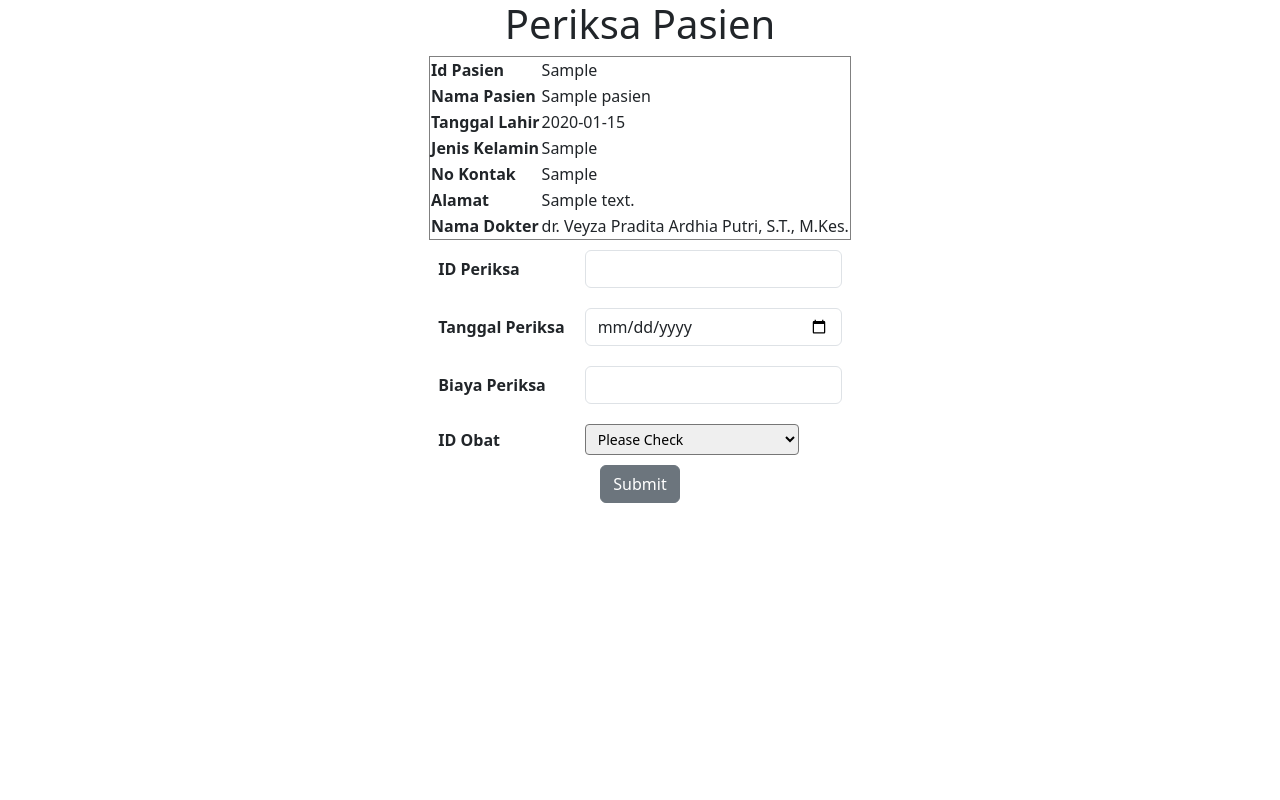
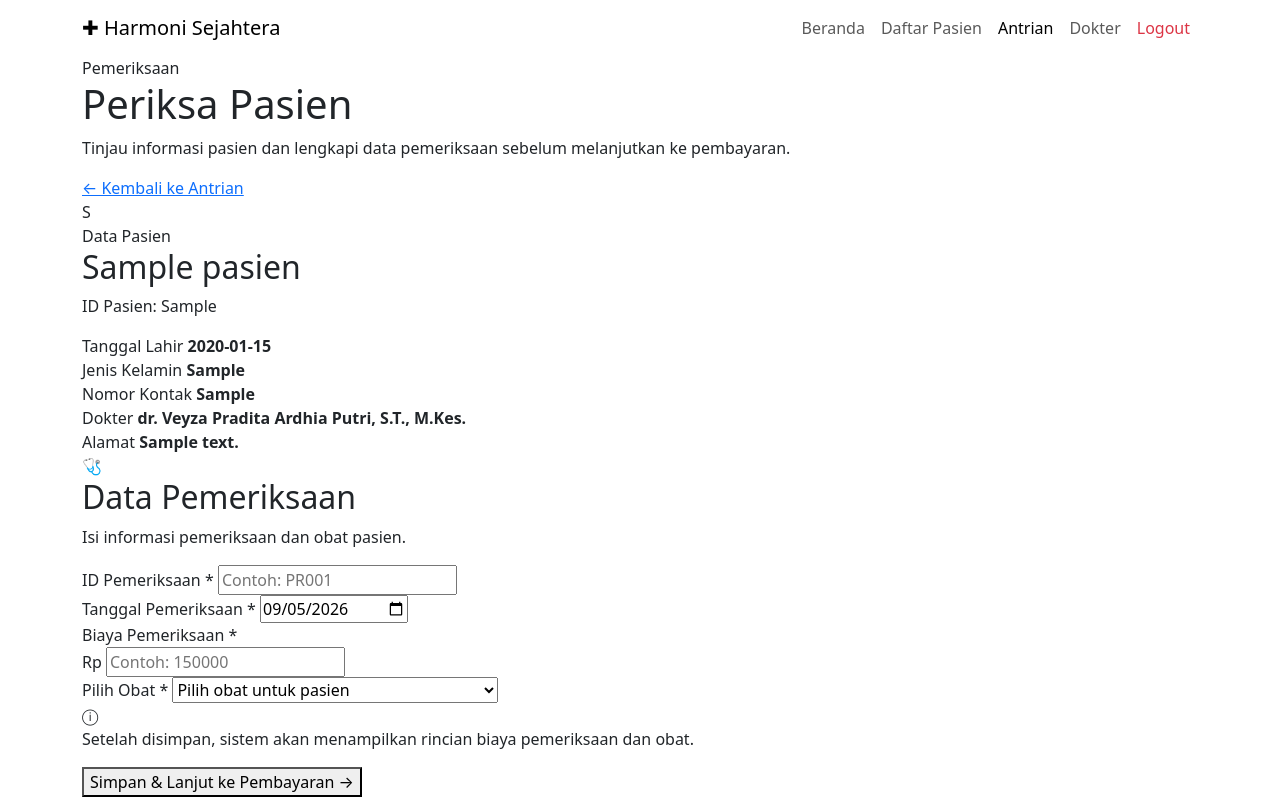
Before and after one commit to Veyzaputri/harmoni-sejahtera-hospital, a PHP site: the page made by periksa_pasien.php in a window 1280 px wide. Run offline with PHP 8.4, Linux system fonts and the light colour scheme; the visitor is signed in with stand-in values (Sample User, id 1); data comes from the database, SQL or seed files in the repository; tables that the repository leaves empty hold one stand-in row (values such as "Sample post").

Commit message:
Refactor periksa_pasien.php for improved layout
Updated the layout and structure of the patient examination page, including changes to the HTML head, body, and form elements for better user experience and functionality.

```diff
--- a/periksa_pasien.php
+++ b/periksa_pasien.php
@@ -1,92 +1,338 @@
+<?php
+session_start();
+
+if (empty($_SESSION['username'])) {
+    header("Location: login.php?pesan=belum_login");
+    exit;
+}
+
+include "koneksi.php";
+
+$idpasien = $_GET["ID_pasien"] ?? "";
+
+$stmt = $connect->prepare(
+    "SELECT pasien.*, dokter.nama_dokter
+     FROM pasien
+     LEFT JOIN dokter ON pasien.id_dokter = dokter.id_dokter
+     WHERE pasien.ID_pasien = ?"
+);
+
+$stmt->bind_param("s", $idpasien);
+$stmt->execute();
+
+$result = $stmt->get_result();
+$pasien = $result->fetch_assoc();
+
+$obatQuery = mysqli_query(
+    $connect,
+    "SELECT Id_obat, nama_obat, harga_obat
+     FROM obat
+     ORDER BY nama_obat ASC"
+);
+
+if (!$pasien) {
+    die("Data pasien tidak ditemukan.");
+}
+?>
+
 <!doctype html>
-<html lang="en">
+<html lang="id">
 <head>
     <meta charset="utf-8">
     <meta name="viewport" content="width=device-width, initial-scale=1">
-    <title>Periksa Pasien</title>
-    <link href="https://cdn.jsdelivr.net/npm/bootstrap@5.3.2/dist/css/bootstrap.min.css" rel="stylesheet" integrity="sha384-T3c6CoIi6uLrA9TneNEoa7RxnatzjcDSCmG1MXxSR1GAsXEV/Dwwykc2MPK8M2HN" crossorigin="anonymous">
+
+    <title>Periksa Pasien | Harmoni Sejahtera</title>
+
+    <link href="https://cdn.jsdelivr.net/npm/bootstrap@5.3.2/dist/css/bootstrap.min.css" rel="stylesheet">
+    <link rel="stylesheet" href="examination.css">
 </head>
+
 <body>
-    <center>
+
+<nav class="navbar navbar-expand-lg sticky-top">
+    <div class="container">
+
+        <a class="navbar-brand hospital-brand" href="home.php">
+            <span class="brand-icon">✚</span>
+            Harmoni Sejahtera
+        </a>
+
+        <button class="navbar-toggler"
+                type="button"
+                data-bs-toggle="collapse"
+                data-bs-target="#navbarMain">
+            <span class="navbar-toggler-icon"></span>
+        </button>
+
+        <div class="collapse navbar-collapse" id="navbarMain">
+            <ul class="navbar-nav ms-auto align-items-lg-center">
+
+                <li class="nav-item">
+                    <a class="nav-link" href="home.php">Beranda</a>
+                </li>
+
+                <li class="nav-item">
+                    <a class="nav-link" href="form_pasien.php">Daftar Pasien</a>
+                </li>
+
+                <li class="nav-item">
+                    <a class="nav-link active" href="tampil_pasien.php">Antrian</a>
+                </li>
+
+                <li class="nav-item">
+                    <a class="nav-link" href="jadwal_dokter.php">Dokter</a>
+                </li>
+
+                <li class="nav-item">
+                    <a class="nav-link text-danger" href="logout.php">Logout</a>
+                </li>
+
+            </ul>
+        </div>
+
+    </div>
+</nav>
+
+
+<main class="examination-page">
+
+    <div class="container">
+
+        <div class="page-heading">
+
+            <div>
+                <span class="page-label">Pemeriksaan</span>
+
                 <h1>Periksa Pasien</h1>
-    <table border=1>
-    <?php
-    include 'koneksi.php';
-    $idpasien = $_GET['ID_pasien'];
-    $query=mysqli_query($connect, "SELECT pasien.*, dokter.nama_dokter
-    FROM pasien
-    LEFT JOIN dokter ON pasien.id_dokter = dokter.id_dokter
-    WHERE pasien.ID_pasien = '$idpasien'" );
-    while ($data=mysqli_fetch_array($query))
-    {?>
-    <tr>
-        <th>Id Pasien</th>
-        <td><?php echo $data['ID_pasien'] ?></td>
-    </tr>
-    <tr>
-        <th>Nama Pasien</th>
-        <td><?php echo $data['nama_pasien'] ?></td>
-    </tr>
-    <tr>
-        <th>Tanggal Lahir</th>
-        <td><?php echo $data['tgl_lahir'] ?></td>
-    </tr>
-    <tr>
-        <th>Jenis Kelamin</th>
-        <td><?php echo $data['jenis_kelamin'] ?></td>
-    </tr>
-    <tr>
-        <th>No Kontak</th>
-        <td><?php echo $data['no_kontak'] ?></td>
-    </tr>
-    <tr>
-        <th>Alamat</th>
-        <td><?php echo $data['alamat'] ?></td>
-    </tr>
-    <tr>
-        <th>Nama Dokter</th>
-        <td><?php echo $data['nama_dokter'] ?></td>
-    </tr>
 
-    <?php } ?>
-    </table>
+                <p>
+                    Tinjau informasi pasien dan lengkapi data pemeriksaan
+                    sebelum melanjutkan ke pembayaran.
+                </p>
+            </div>
 
-    <form action="input_periksa.php" method="POST" >
-        <input type="hidden" name="ID_pasien" value="<?php echo $idpasien ?>">
-    <table cellpadding=10 cellspacing=15>
-        <tr>
-            <th>ID Periksa</th>
-            <td><input type="text" class="form-control" id="birthdaytime" name="ID_periksa"></td>
-        </tr>
-        <tr>
-            <th>Tanggal Periksa</th>
-            <td><input type="date" class="form-control" id="birthdaytime" name="tanggal_periksa"></td>
-        </tr>
-        <tr>
-            <th>Biaya Periksa</th>
-            <td><input type="text" class="form-control" id="birthdaytime" name="biaya_periksa"></td>
-        </tr>
-        <tr>
-            <th>ID Obat</th>
-            <td>
-            <select class="col-10 form-select-sm" aria-label="Small select example" name="id_obat2">
-            <option selected>Please Check</option>
-            <option value="1" >Alprazolam (Antiansietas)</option>
-            <option value="2" >Fluvoxamine (Antidepresan)</option>
-            <option value="3" >Quetiapin (Antipsikotik)</option>
-            <option value="4" >Valproat (Antipilepsi)</option>
-            <option value="5" >Benzodiazepine (Penenang)</option>
-            <option value="6" >Phenelzine (MAOI)</option>
-            <option value="7" >Propranolol (Beta-blocker)</option>
-            <option value="8" >Buspirone (Kecemasan)</option>
+            <a href="tampil_pasien.php" class="back-button">
+                ← Kembali ke Antrian
+            </a>
+
+        </div>
+
+
+        <div class="content-grid">
+
+            <section class="patient-card">
+
+                <div class="card-heading">
+
+                    <div class="patient-avatar">
+                        <?= strtoupper(substr($pasien["nama_pasien"], 0, 1)); ?>
+                    </div>
+
+                    <div>
+                        <span>Data Pasien</span>
+
+                        <h2>
+                            <?= htmlspecialchars($pasien["nama_pasien"]); ?>
+                        </h2>
+
+                        <p>
+                            ID Pasien:
+                            <?= htmlspecialchars($pasien["ID_pasien"]); ?>
+                        </p>
+                    </div>
+
+                </div>
+
+
+                <div class="patient-details">
+
+                    <div class="detail-item">
+                        <span>Tanggal Lahir</span>
+                        <strong>
+                            <?= htmlspecialchars($pasien["tgl_lahir"]); ?>
+                        </strong>
+                    </div>
+
+                    <div class="detail-item">
+                        <span>Jenis Kelamin</span>
+                        <strong>
+                            <?= htmlspecialchars($pasien["jenis_kelamin"]); ?>
+                        </strong>
+                    </div>
+
+                    <div class="detail-item">
+                        <span>Nomor Kontak</span>
+                        <strong>
+                            <?= htmlspecialchars($pasien["no_kontak"] ?: "-"); ?>
+                        </strong>
+                    </div>
+
+                    <div class="detail-item">
+                        <span>Dokter</span>
+                        <strong>
+                            <?= htmlspecialchars($pasien["nama_dokter"] ?: "-"); ?>
+                        </strong>
+                    </div>
+
+                    <div class="detail-item detail-full">
+                        <span>Alamat</span>
+                        <strong>
+                            <?= htmlspecialchars($pasien["alamat"] ?: "-"); ?>
+                        </strong>
+                    </div>
+
+                </div>
+
+            </section>
+
+
+            <section class="form-card">
+
+                <div class="form-heading">
+
+                    <div class="form-icon">🩺</div>
+
+                    <div>
+                        <h2>Data Pemeriksaan</h2>
+
+                        <p>
+                            Isi informasi pemeriksaan dan obat pasien.
+                        </p>
+                    </div>
+
+                </div>
+
+
+                <form action="input_periksa.php" method="POST">
+
+                    <input
+                        type="hidden"
+                        name="ID_pasien"
+                        value="<?= htmlspecialchars($idpasien); ?>"
+                    >
+
+
+                    <div class="form-group">
+
+                        <label for="ID_periksa">
+                            ID Pemeriksaan <span>*</span>
+                        </label>
+
+                        <input
+                            type="text"
+                            id="ID_periksa"
+                            name="ID_periksa"
+                            placeholder="Contoh: PR001"
+                            required
+                        >
+
+                    </div>
+
+
+                    <div class="form-group">
+
+                        <label for="tanggal_periksa">
+                            Tanggal Pemeriksaan <span>*</span>
+                        </label>
+
+                        <input
+                            type="date"
+                            id="tanggal_periksa"
+                            name="tanggal_periksa"
+                            value="<?= date("Y-m-d"); ?>"
+                            required
+                        >
+
+                    </div>
+
+
+                    <div class="form-group">
+
+                        <label for="biaya_periksa">
+                            Biaya Pemeriksaan <span>*</span>
+                        </label>
+
+                        <div class="currency-input">
+
+                            <span>Rp</span>
+
+                            <input
+                                type="number"
+                                id="biaya_periksa"
+                                name="biaya_periksa"
+                                placeholder="Contoh: 150000"
+                                min="0"
+                                required
+                            >
+
+                        </div>
+
+                    </div>
+
+
+                    <div class="form-group">
+
+                        <label for="id_obat2">
+                            Pilih Obat <span>*</span>
+                        </label>
+
+                        <select
+                            id="id_obat2"
+                            name="id_obat2"
+                            required
+                        >
+
+                            <option value="" disabled selected>
+                                Pilih obat untuk pasien
+                            </option>
+
+                            <?php while ($obat = mysqli_fetch_assoc($obatQuery)): ?>
+
+                                <option value="<?= $obat["Id_obat"]; ?>">
+                                    <?= htmlspecialchars($obat["nama_obat"]); ?>
+                                    —
+                                    Rp<?= number_format($obat["harga_obat"], 0, ",", "."); ?>
+                                </option>
+
+                            <?php endwhile; ?>
+
                         </select>
-            </td>
-        </tr>
-    </table>
-        <button type="submit" class="btn btn-secondary" name="submit">Submit</button>
+
+                    </div>
+
+
+                    <div class="form-note">
+
+                        <span>ⓘ</span>
+
+                        <p>
+                            Setelah disimpan, sistem akan menampilkan
+                            rincian biaya pemeriksaan dan obat.
+                        </p>
+
+                    </div>
+
+
+                    <button type="submit"
+                            name="submit"
+                            class="submit-button">
+
+                        Simpan & Lanjut ke Pembayaran →
+
+                    </button>
+
                 </form>
-    </center>
 
-    <script src="https://cdn.jsdelivr.net/npm/bootstrap@5.3.2/dist/js/bootstrap.bundle.min.js" integrity="sha384-C6RzsynM9kWDrMNeT87bh95OGNyZPhcTNXj1NW7RuBCsyN/o0jlpcV8Qyq46cDfL" crossorigin="anonymous"></script>
+            </section>
+
+        </div>
+
+    </div>
+
+</main>
+
+
+<script src="https://cdn.jsdelivr.net/npm/bootstrap@5.3.2/dist/js/bootstrap.bundle.min.js"></script>
+
 </body>
 </html>
```
Lines whose indentation alone changed are shown as unchanged.
